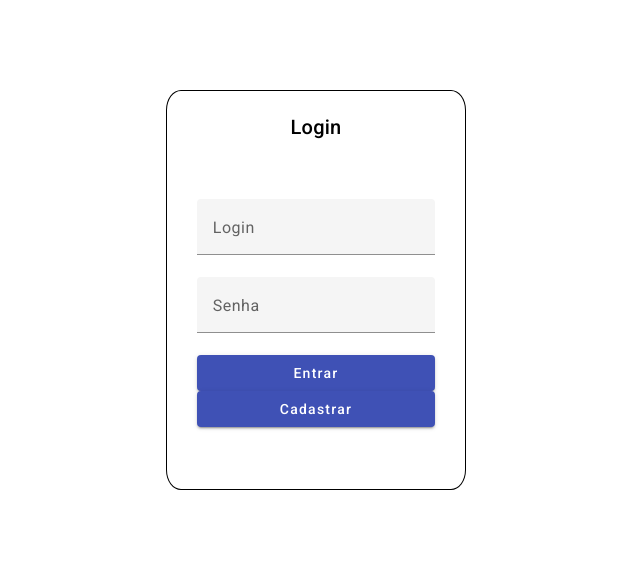
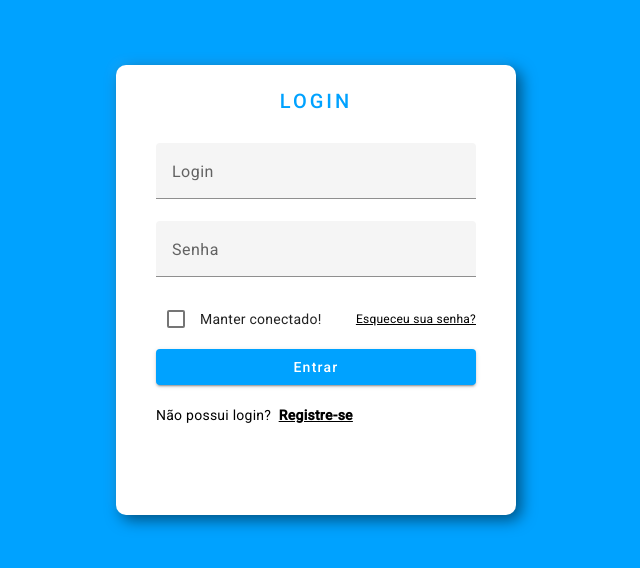
Before and after one commit to luanpatrick10/ProjetoRotina, an Angular app: page / in a window 1280 px wide. Shown: the part 110-678 px from the top of the page, without its empty margins (324-964 px from the left). Built offline with nearby package versions, Linux system fonts and the light colour scheme.

Commit message:
Terminando ideia inicial login

```diff
--- a/src/app/login/login.component.css
+++ b/src/app/login/login.component.css
@@ -1,38 +1,93 @@
-*{
+* {
     margin: 0;
     padding: 0;
     box-sizing: border-box;
 }
-.container-pagina{
+
+a {
+    text-decoration: underline;
+    cursor: pointer;
+}
+
+.container-pagina {
     min-width: 100vw;
     min-height: 100vh;
     display: flex;
     justify-content: center;
     align-items: center;
     position: relative;
+    background: #00a2ff;
 }
 
-.container-login{
-    border: 1px solid;
-    border-radius: 5%;
-    width: 300px;
-    height: 400px;
+.container-login {
+    border-radius: 10px;
+    box-shadow: -5px -5px 10px rgba(255,255,255,0.05),
+                5px 5px 15px rgba(0,0,0,0.5);
+    width: 400px;
+    height: 450px;
+    background:white;
 }
 
-.container-titulo{
+.container-titulo {
     margin-top: 20px;
     display: flex;
     justify-content: center;
     margin-bottom: 10px;
 }
-.container-login form{
+
+.container-login form {
     margin-top: 50px 0px 0px 5px;
 }
 
-.botao-login{
+.botao-login {
     min-width: 100%;
 }
 
-.formulario-login{
-    padding: 10%;
+.botao-entrar {
+    margin-top: 10px;
+    min-width: 100%;
+    background-color:#00a2ff !important;
 }
+
+.formulario-login {
+    padding: 0 10%;
+    position: relative;
+}
+
+.container-botoes {
+    position: relative;
+    display: flex;
+    flex-direction: column;
+    justify-content: space-between;
+}
+
+.subopcoes {
+    display: flex;
+    justify-content: space-between;
+    font-size: 12px;
+    align-items: center;
+}
+
+.manter-conectado {
+    display: flex;
+    align-items: baseline;
+    justify-content: space-evenly;
+}
+
+.container-registrar {
+    margin-top: 20px;
+}
+h2 {
+    color: #00a2ff;
+    font-weight: 500;
+    text-transform: uppercase;
+    letter-spacing: 3px;
+}
+.form .input label {
+    color: #868686;
+    font-size: 18px;
+}
+
+.form .input input{
+    color:white;
+}
--- a/src/app/login/login.component.html
+++ b/src/app/login/login.component.html
@@ -9,14 +9,20 @@
                     <mat-label>Login</mat-label>
                     <input matInput>
                 </mat-form-field>
-                <div>
-                    <mat-form-field class="botao-login">
-                        <mat-label>Senha</mat-label>
-                        <input matInput [type]="hide ? 'password' : 'text'">
-                    </mat-form-field>
+                <mat-form-field class="botao-login">
+                    <mat-label>Senha</mat-label>
+                    <input matInput [type]="hide ? 'password' : 'text'">
+                </mat-form-field>
+                <div class="subopcoes">
+                    <div class="manter-conectado">
+                        <mat-checkbox class="example-margin">Manter conectado!</mat-checkbox>
+                    </div>
+                    <a class="esqueceu-senha">Esqueceu sua senha?</a>
                 </div>
-                <button mat-raised-button color="primary botao-login">Entrar</button>
-                <button mat-raised-button color="primary botao-login">Cadastrar</button>
+                <button mat-raised-button color="primary botao-entrar">Entrar</button>
+                <div class="container-registrar">
+                    <span>Não possui login?&nbsp;&nbsp;<a class="esqueceu-senha"><b>Registre-se</b></a></span>
+                </div>
             </div>
         </form>
     </div>
--- a/src/app/login/login.component.ts
+++ b/src/app/login/login.component.ts
@@ -5,11 +5,12 @@ import {MatIconModule} from '@angular/material/icon';
 import {MatButtonModule} from '@angular/material/button';
 import {MatInputModule} from '@angular/material/input';
 import {MatFormFieldModule} from '@angular/material/form-field';
+import {MatCheckboxModule} from '@angular/material/checkbox';
 
 @Component({
   selector: 'app-login',
   standalone: true,
-  imports: [CommonModule, MatSlideToggleModule,MatIconModule,MatButtonModule,MatInputModule,MatFormFieldModule],
+  imports: [CommonModule, MatSlideToggleModule,MatIconModule,MatButtonModule,MatInputModule,MatFormFieldModule,MatCheckboxModule],
   templateUrl: './login.component.html',
   styleUrl: './login.component.css'
 })
```
